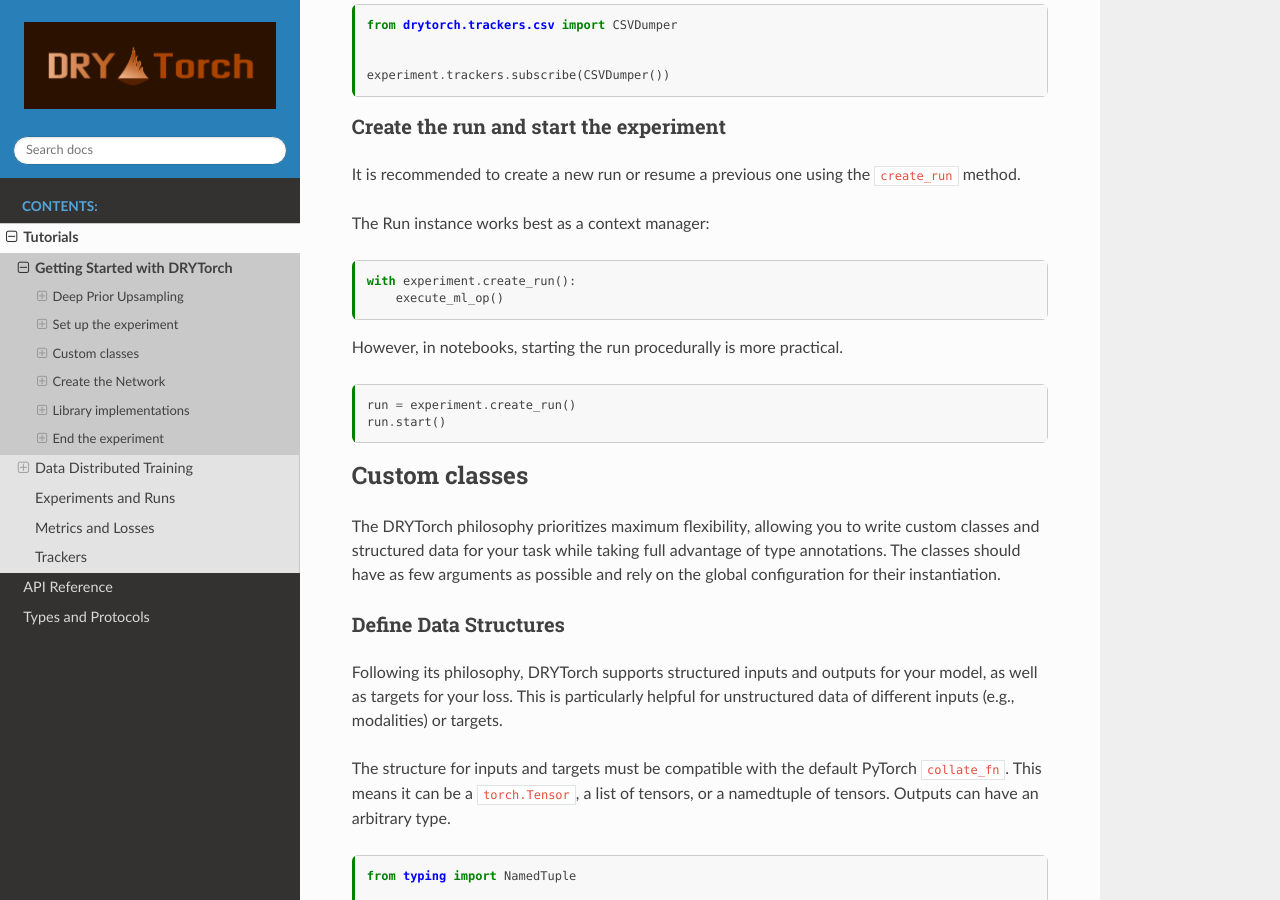
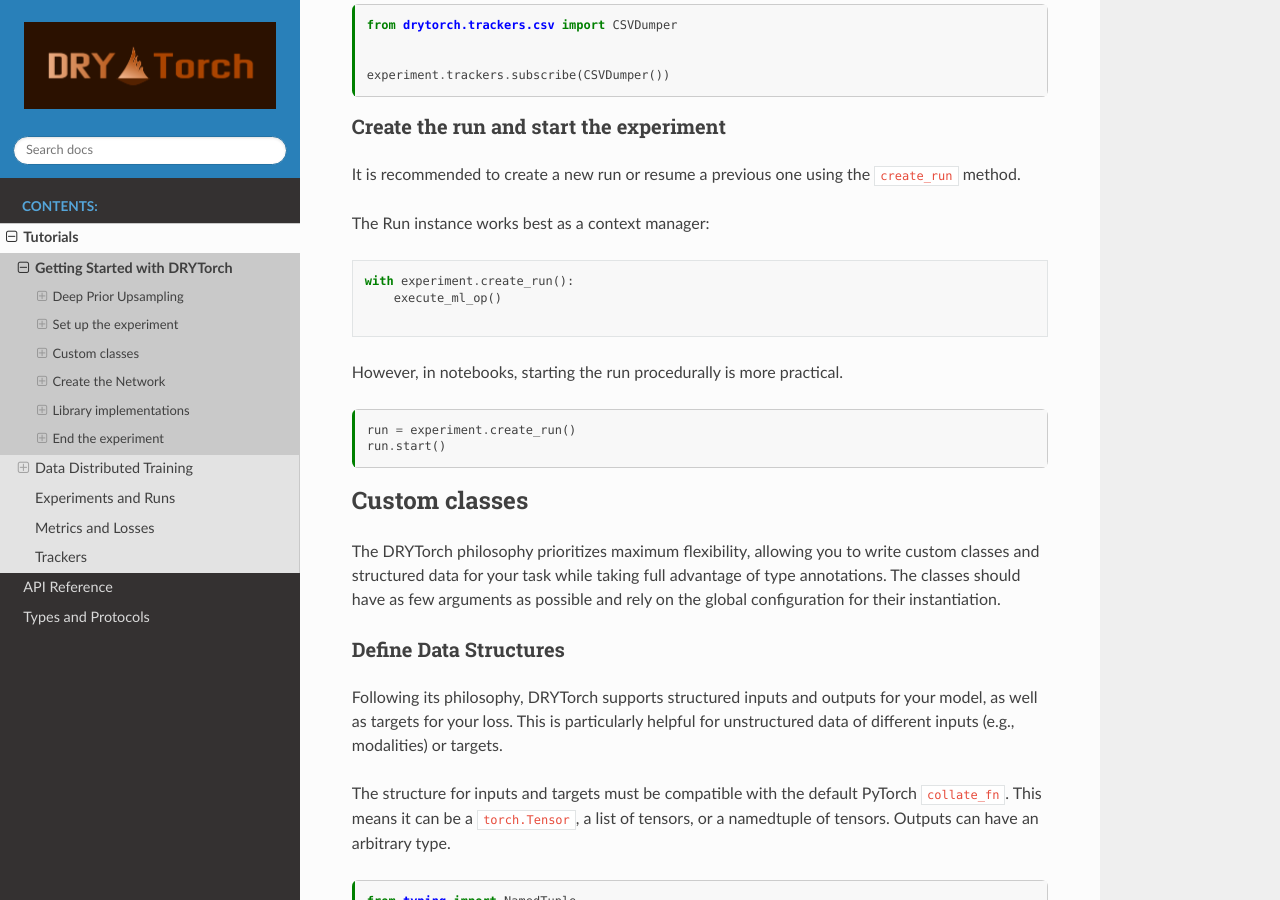
Before and after one commit to nverchev/drytorch, a Sphinx documentation site: the page built from docs/tutorials/getting_started.md, in a window 1280 px wide and 900 px high, scrolled down 4409 px. Built offline with Sphinx 7.4.7 and the Read the Docs theme 3.1.0, drawn with Linux system fonts in a browser that asks for light colours.

````diff
--- a/docs/tutorials/getting_started.md
+++ b/docs/tutorials/getting_started.md
@@ -237,7 +237,7 @@
 
 The Run instance works best as a context manager:
 
-```{code-cell} ipython3
+```python
 with experiment.create_run():
     execute_ml_op()
 
````
Also changed, not shown: .pre-commit-config.yaml, docs/tutorials/getting_started.ipynb.
